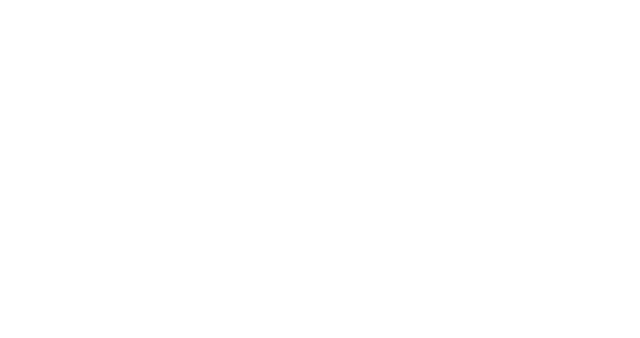
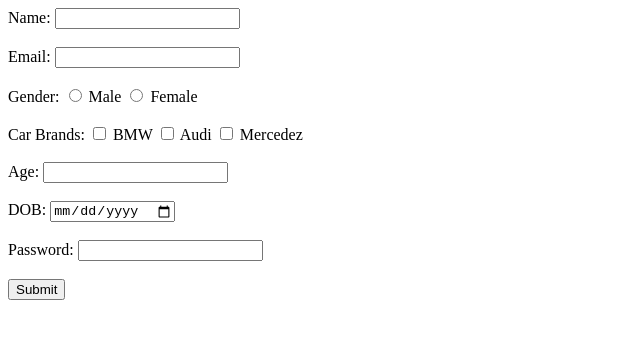
Before and after one commit to acciojob/signup-form-car-Ranjitpote, a website: page main.html in a window 1280 px wide. Shown: the whole page, without its empty margins (0-640 px from the left). Drawn offline with Linux system fonts and the light colour scheme.

Commit message:
Update main.html

```diff
--- a/main.html
+++ b/main.html
@@ -10,7 +10,38 @@
 	<!-- the entire body must be written by student -->
     <script type="text/javascript" src="./script.js">
 </script>
-
+<form method="post">
+        <label for="name">Name:</label>
+        <input type="text"id="name"required>
+        <br><br>
+        <label for="email">Email:</label>
+        <input type="email"id="email"required>
+        <br><br>
+        <label for="gender">Gender:</label>
+        <input type="radio"name="gender" value="male">
+        <label for="gender">Male</label>
+        <input type="radio"name="gender" value="female">
+        <label for="gender">Female</label>
+        <br><br>
+        <label for="cars">Car Brands:</label>
+        <input type="checkbox"id="cars">
+        <label for="cars">BMW</label>
+        <input type="checkbox"id="cars">
+        <label for="cars"> Audi</label>
+        <input type="checkbox"id="cars">
+        <label for="cars">Mercedez</label>
+        <br><br>
+        <label for="age">Age:</label>
+        <input type="number"id="age"required>
+        <br><br>
+        <label for="dob">DOB:</label>
+        <input type="date"id="dob"required>
+        <br><br>
+        <label for="password">Password:</label>
+        <input type="password"id="password"required>
+        <br><br>
+        <button type="submit">Submit</button>
+    </form>
 </body>
 
 </html>
```
